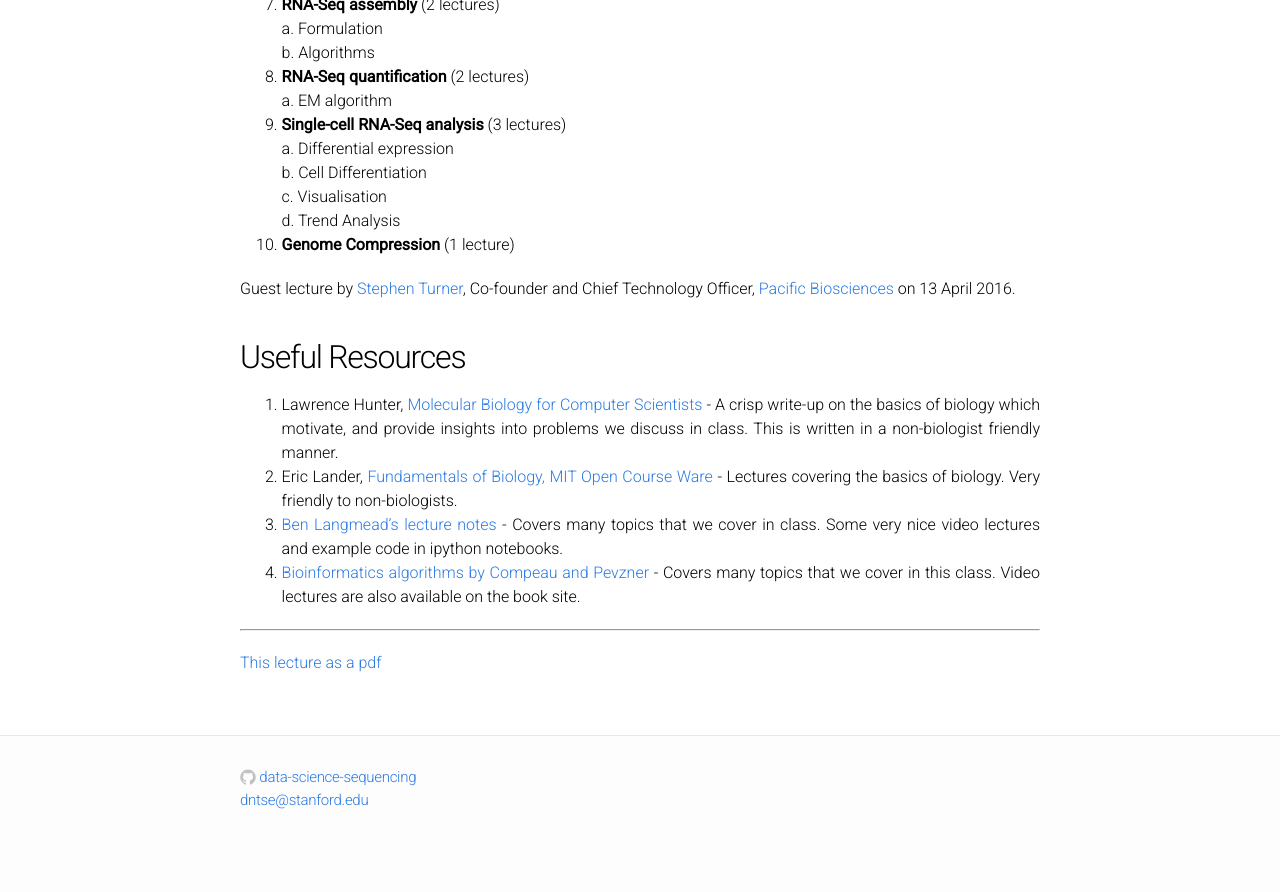
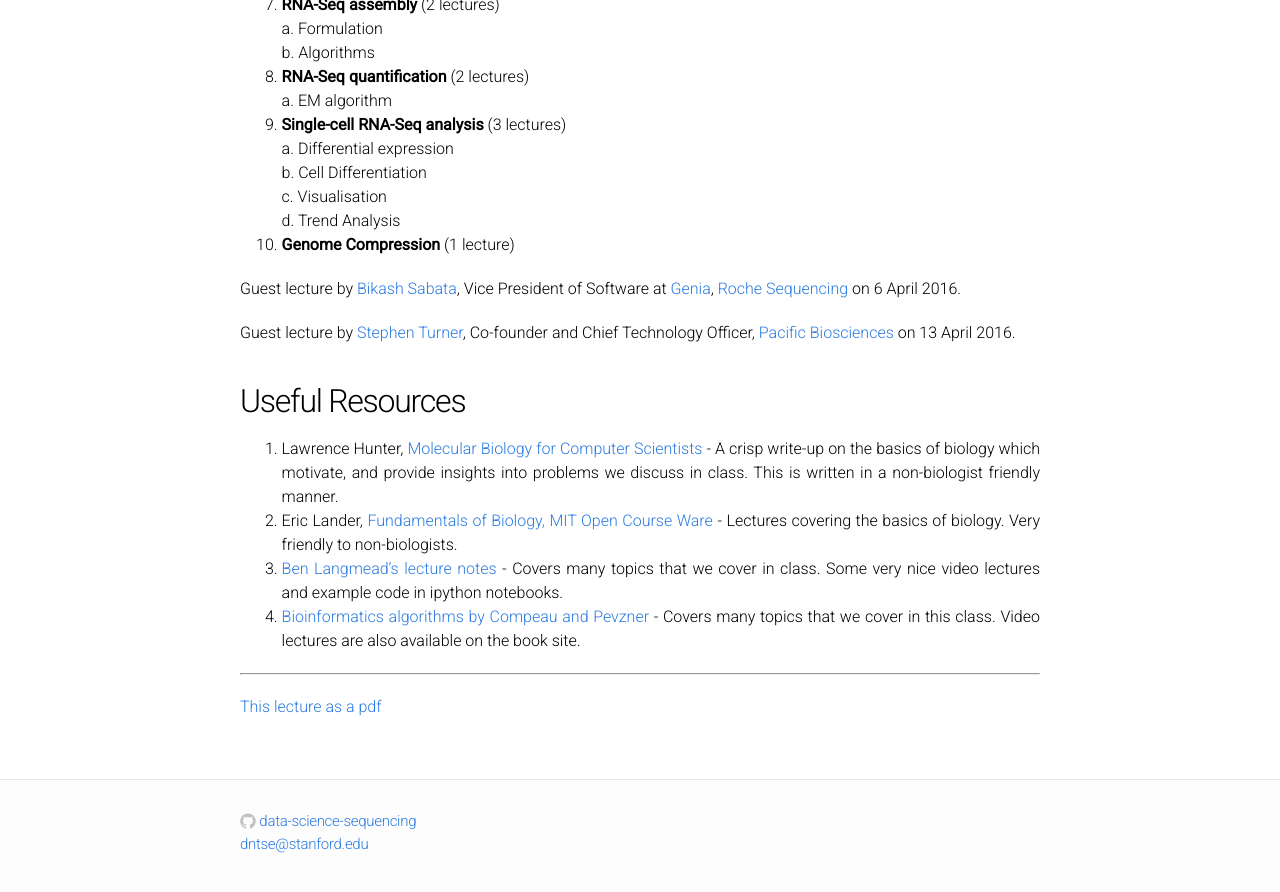
Before and after one commit to laurashen/data-science-sequencing.github.io, a Jekyll site: the page built from lectures/lecture0.md, in a window 1280 px wide and 900 px high, scrolled down 834 px. Shown: the top 892 px of the window. Built offline with Jekyll 4.4.1, drawn with Linux system fonts in a browser that asks for light colours; comment, search, counter and statistics services are not loaded; before the commit the page ends 1690 px from its top, so only the background shows below that.

Commit message:
Added guest lecture by Bikash Sabata

```diff
--- a/lectures/lecture0.md
+++ b/lectures/lecture0.md
@@ -79,6 +79,8 @@ permalink: /lectures/lecture0/
 
 10. **Genome Compression** (1 lecture)
 
+Guest lecture by [Bikash Sabata](https://www.linkedin.com/in/bikashsabata), Vice President of Software at [Genia](http://www.geniachip.com/), [Roche Sequencing](http://sequencing.roche.com/) on 6 April 2016.
+
 Guest lecture by [Stephen Turner](http://www.pacb.com/people/stephen-turner-phd/), Co-founder and Chief Technology Officer, [Pacific Biosciences](http://www.pacb.com/) on 13 April 2016.
 
 ## Useful Resources
```
Also changed, not shown: 1 other file.
